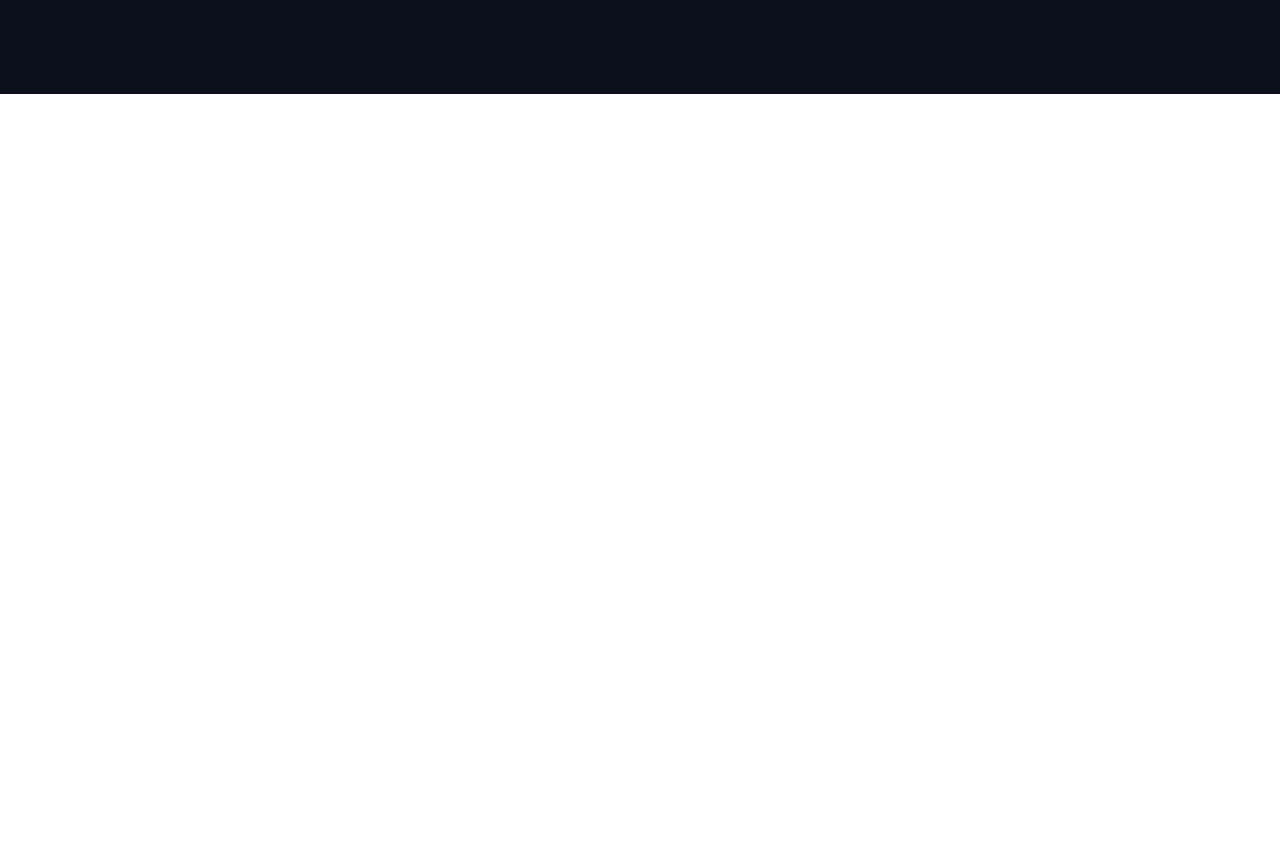
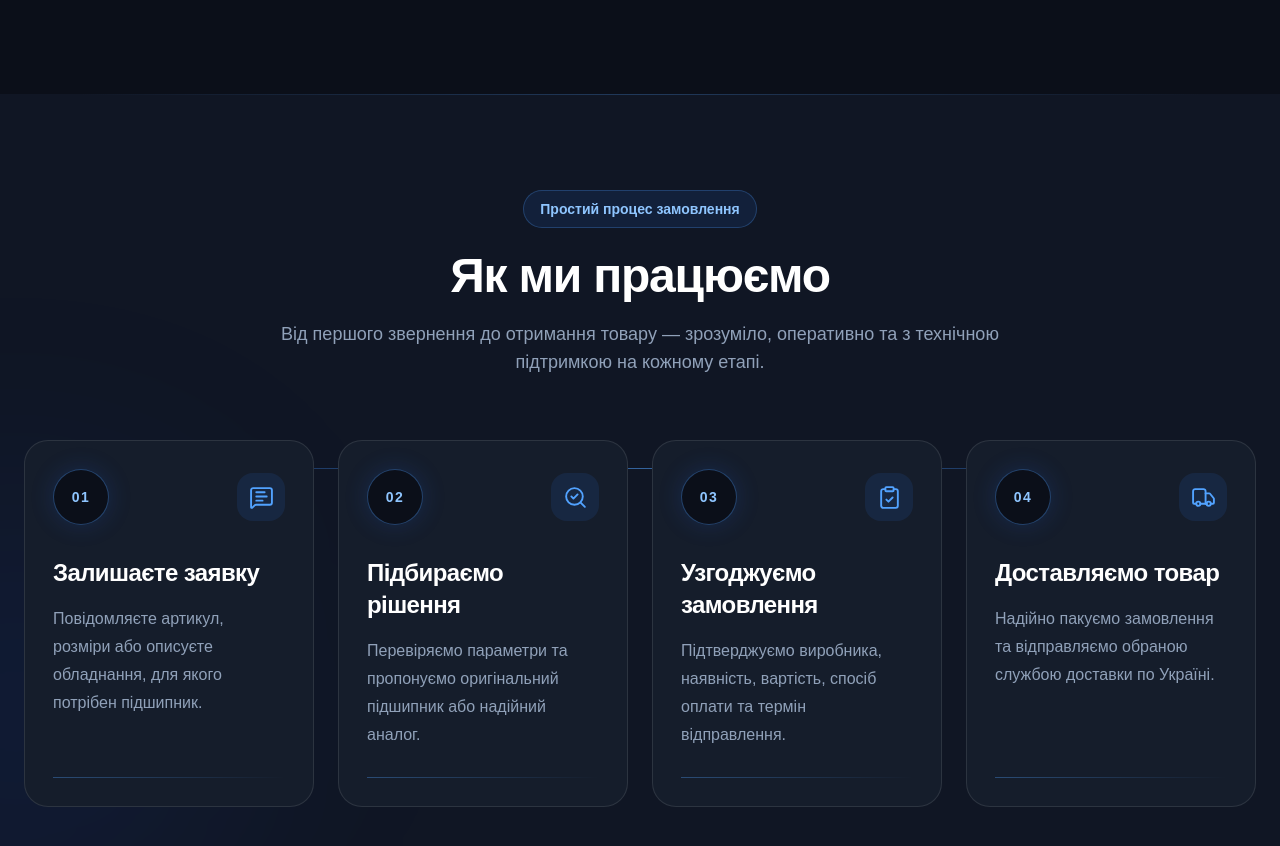
Before and after one commit to VCTR777/interbearing, a Next.js app in the folder interbearing-site/: page / in a window 1280 px wide. Shown: the part 9192-10038 px from the top of the page. Before the commit the page ends 9286 px from the top, so only its background shows below. Built offline with nearby package versions, Linux system fonts and the light colour scheme.

Commit message:
Add ordering process section

```diff
--- /dev/null
+++ b/interbearing-site/app/components/HowItWorks.tsx
@@ -0,0 +1,118 @@
+import {
+  ClipboardCheck,
+  MessageSquareText,
+  SearchCheck,
+  Truck,
+  type LucideIcon,
+} from "lucide-react";
+
+type ProcessStep = {
+  number: string;
+  title: string;
+  text: string;
+  icon: LucideIcon;
+};
+
+const processSteps: ProcessStep[] = [
+  {
+    number: "01",
+    title: "Залишаєте заявку",
+    text: "Повідомляєте артикул, розміри або описуєте обладнання, для якого потрібен підшипник.",
+    icon: MessageSquareText,
+  },
+  {
+    number: "02",
+    title: "Підбираємо рішення",
+    text: "Перевіряємо параметри та пропонуємо оригінальний підшипник або надійний аналог.",
+    icon: SearchCheck,
+  },
+  {
+    number: "03",
+    title: "Узгоджуємо замовлення",
+    text: "Підтверджуємо виробника, наявність, вартість, спосіб оплати та термін відправлення.",
+    icon: ClipboardCheck,
+  },
+  {
+    number: "04",
+    title: "Доставляємо товар",
+    text: "Надійно пакуємо замовлення та відправляємо обраною службою доставки по Україні.",
+    icon: Truck,
+  },
+];
+
+export default function HowItWorks() {
+  return (
+    <section
+      aria-labelledby="process-title"
+      className="relative overflow-hidden bg-[#101624] py-24 text-white"
+    >
+      <div
+        aria-hidden="true"
+        className="pointer-events-none absolute left-1/2 top-0 h-px w-[88%] -translate-x-1/2 bg-gradient-to-r from-transparent via-blue-400/25 to-transparent"
+      />
+
+      <div
+        aria-hidden="true"
+        className="pointer-events-none absolute -left-44 bottom-0 h-96 w-96 rounded-full bg-blue-600/10 blur-[130px]"
+      />
+
+      <div className="relative mx-auto max-w-7xl px-6">
+        <div className="mx-auto max-w-3xl text-center">
+          <span className="inline-flex rounded-full border border-blue-400/25 bg-blue-500/10 px-4 py-2 text-sm font-semibold text-blue-300">
+            Простий процес замовлення
+          </span>
+
+          <h2
+            id="process-title"
+            className="mt-6 text-4xl font-black tracking-tight sm:text-5xl"
+          >
+            Як ми працюємо
+          </h2>
+
+          <p className="mt-5 text-base leading-7 text-slate-400 sm:text-lg">
+            Від першого звернення до отримання товару — зрозуміло, оперативно
+            та з технічною підтримкою на кожному етапі.
+          </p>
+        </div>
+
+        <ol className="relative mt-16 grid items-stretch gap-6 md:grid-cols-2 xl:grid-cols-4">
+          <div
+            aria-hidden="true"
+            className="pointer-events-none absolute left-[12.5%] right-[12.5%] top-7 hidden h-px bg-gradient-to-r from-blue-500/20 via-blue-400/55 to-blue-500/20 xl:block"
+          />
+
+          {processSteps.map((step) => {
+            const Icon = step.icon;
+
+            return (
+              <li
+                key={step.number}
+                className="group relative flex h-full min-h-72 flex-col rounded-3xl border border-white/10 bg-[#151D2B] p-7 transition duration-300 hover:-translate-y-2 hover:border-blue-400/45 hover:shadow-2xl hover:shadow-blue-950/35"
+              >
+                <div className="relative z-10 flex items-center justify-between gap-4">
+                  <span className="flex h-14 w-14 items-center justify-center rounded-full border border-blue-400/35 bg-[#0B0F19] text-sm font-black tracking-[0.1em] text-blue-300 shadow-[0_0_24px_rgba(37,99,235,0.18)]">
+                    {step.number}
+                  </span>
+
+                  <div className="flex h-12 w-12 items-center justify-center rounded-2xl bg-blue-500/10 text-blue-400 transition duration-300 group-hover:scale-110 group-hover:bg-blue-500/15">
+                    <Icon aria-hidden="true" size={25} strokeWidth={1.8} />
+                  </div>
+                </div>
+
+                <h3 className="mt-8 text-2xl font-bold tracking-tight">
+                  {step.title}
+                </h3>
+
+                <p className="mt-4 flex-1 leading-7 text-slate-400">
+                  {step.text}
+                </p>
+
+                <div className="mt-7 h-px bg-gradient-to-r from-blue-400/35 to-transparent" />
+              </li>
+            );
+          })}
+        </ol>
+      </div>
+    </section>
+  );
+}
--- a/interbearing-site/app/page.tsx
+++ b/interbearing-site/app/page.tsx
@@ -3,6 +3,7 @@ import Brands from "./components/Brands";
 import Categories from "./components/Categories";
 import Features from "./components/Features";
 import Hero from "./components/Hero";
+import HowItWorks from "./components/HowItWorks";
 import Navbar from "./components/Navbar";
 import PopularProducts from "./components/PopularProducts";
 
@@ -16,6 +17,7 @@ export default function Home() {
       <PopularProducts />
       <Brands />
       <About />
+      <HowItWorks />
     </main>
   );
 }
```
